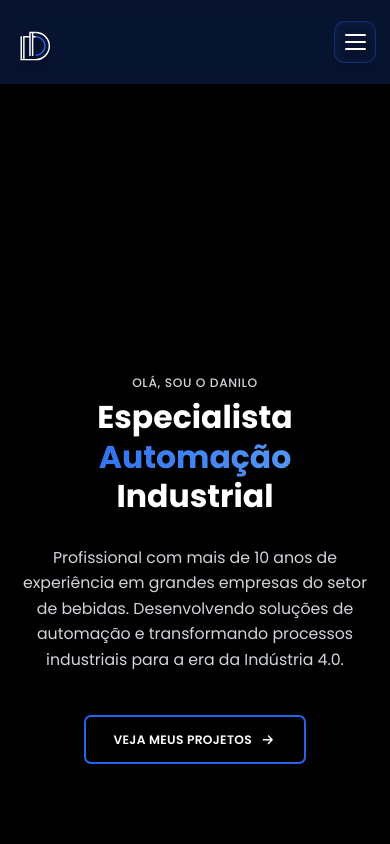
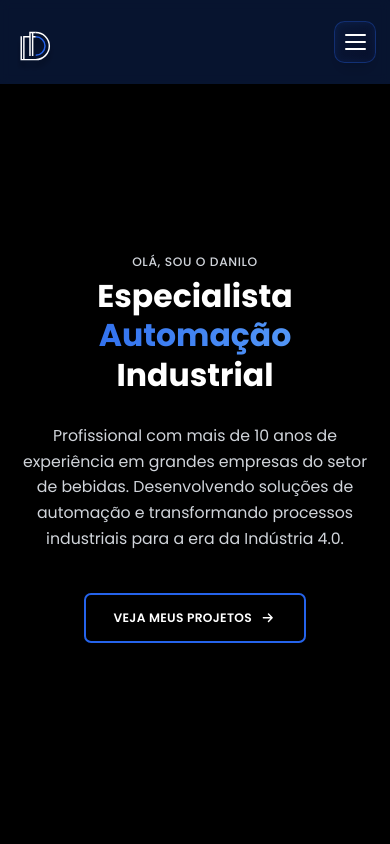
Before and after one commit to danilohenriquesilvalira/Porfolio_DaniloLira, a Next.js app: page / in a window 390 px wide. Shown: the top 844 px of the page. Built offline with nearby package versions, Linux system fonts and the light colour scheme.

Commit message:
Atualizacao Portfolio 17-07-2025

```diff
--- a/src/components/sections/Herosections.tsx
+++ b/src/components/sections/Herosections.tsx
@@ -99,13 +99,19 @@ const HeroSection = () => {
   const horizontalPaddingClasses = "px-4 sm:px-6 lg:px-8";
 
   return (
-    <section id="home" className="relative min-h-screen bg-black flex flex-col items-center justify-center overflow-hidden">
+    // Removido min-h-screen do section principal para dar mais controle
+    // Adicionado h-screen para que o section ocupe 100% da altura da viewport.
+    // Usado items-start para alinhar o conteúdo ao topo, e então controlamos com padding.
+    <section id="home" className="relative h-screen bg-black flex flex-col items-center lg:justify-center overflow-hidden">
       <div className="absolute inset-0 bg-black opacity-100 z-0"></div>
 
-      {/* AQUI ESTÁ A ÚNICA MUDANÇA: Aumentado o pt e diminuído o pb para mobile */}
-      <div className={`relative z-10 w-full max-w-7xl mx-auto ${horizontalPaddingClasses} pt-32 pb-8 lg:py-0`}> {/* Ajustado pt e pb para mobile */}
+      {/* Ajustado pt e pb no container principal para mobile, removendo o lg:py-0 que estava resetando */}
+      {/* Usamos pt-[15vh] para um padding superior em porcentagem da viewport height para mobile */}
+      {/* No desktop (lg), voltamos para centralização normal, se necessário */}
+      <div className={`relative z-10 w-full max-w-7xl mx-auto ${horizontalPaddingClasses} pt-[15vh] pb-8 lg:py-0`}>
         <div className="grid grid-cols-1 lg:grid-cols-2 gap-12 lg:gap-20 items-center justify-center">
 
+          {/* Mantido o padding-y-0 para o conteúdo interno do texto, deixando o controle para o container pai */}
           <div className="flex flex-col justify-center space-y-8 text-center lg:text-left order-2 lg:order-1 pt-0 pb-0 sm:pt-0 sm:pb-0 lg:py-0">
             <div className="space-y-2">
               <p className="text-sm sm:text-base md:text-lg font-medium tracking-wider uppercase text-gray-300 animate-fade-in">
```
